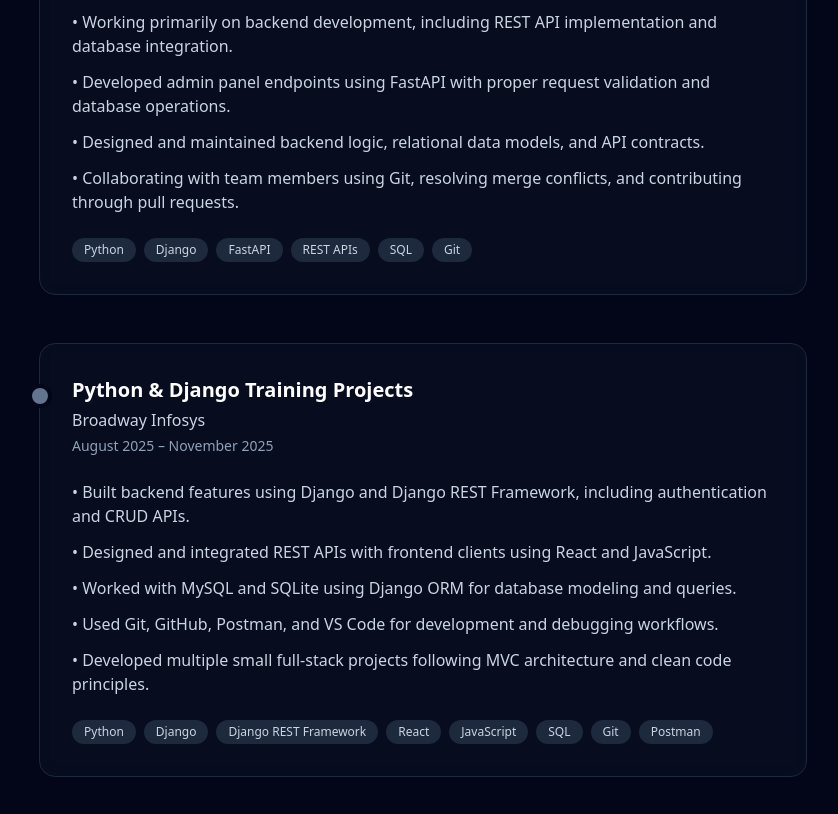
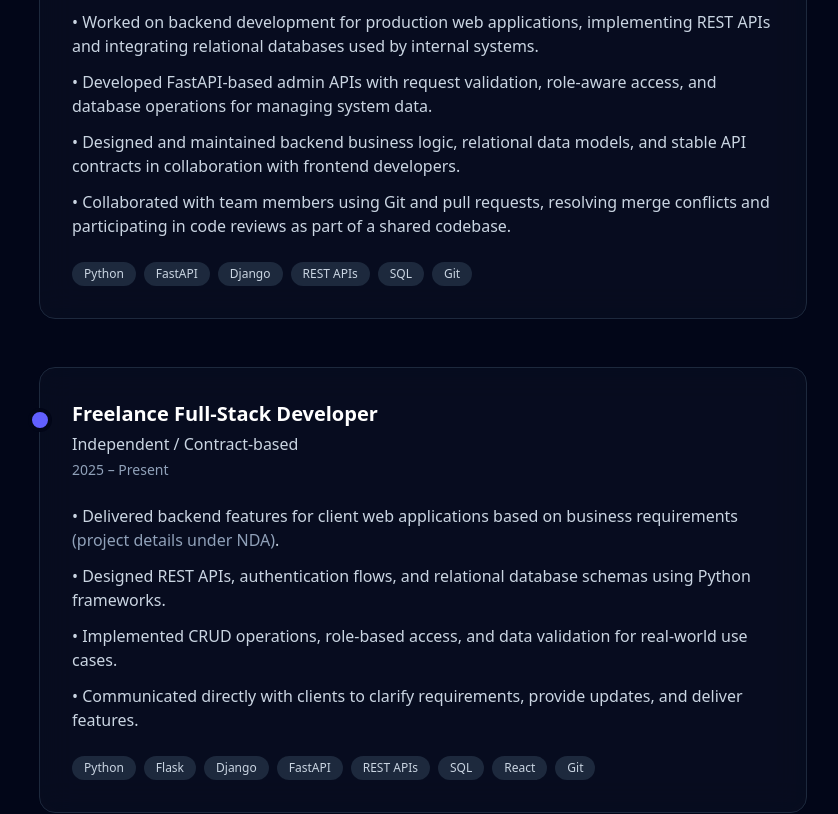
Before and after one commit to ahamedajaj01/MyPortfolio, a React (Vite) app: page / in a window 1280 px wide. Shown: the part 3620-4434 px from the top of the page, without its empty margins (345-1183 px from the left). Built offline with nearby package versions, Linux system fonts and the light colour scheme; no server answers.

Commit message:
updated portfolio

```diff
--- a/src/section/Contact.jsx
+++ b/src/section/Contact.jsx
@@ -145,12 +145,14 @@ export default function Contact() {
                 label="Full Name *"
                 name="name"
                 placeholder="Your full name"
+                required
               />
               <Input
                 label="Email Address *"
                 placeholder="your@email.com"
                 type="email"
                 name="email"
+                required
               />
             </div>
 
@@ -158,12 +160,14 @@ export default function Contact() {
               label="Subject"
               placeholder="What’s this about?"
               name="subject"
+              required
             />
 
             <Textarea
               label="Message *"
               name="message"
               placeholder="Tell me about your project, ideas, or just say hello…"
+              required
             />
 
             {/* Submit */}
--- a/src/section/Experience.jsx
+++ b/src/section/Experience.jsx
@@ -2,7 +2,6 @@ export default function Experience() {
   return (
     <section id="experience" className="py-32">
       <div className="mx-auto max-w-6xl px-6">
-
         {/* Section Header */}
         <div className="mx-auto max-w-2xl text-center">
           <span className="inline-flex rounded-full bg-violet-500/10 px-4 py-2 text-sm text-violet-400">
@@ -14,12 +13,12 @@ export default function Experience() {
           </h2>
 
           <p className="mt-4 text-slate-400">
-            Real-world development experience alongside academic and training-based work.
+            Real-world development experience alongside academic and
+            training-based work.
           </p>
         </div>
 
         <div className="mt-20 space-y-12 max-w-3xl mx-auto">
-
           {/* ================= Internship Experience ================= */}
           <div className="relative rounded-2xl border border-slate-800 bg-slate-900/40 p-8 backdrop-blur-lg">
             {/* Timeline Dot */}
@@ -29,9 +28,7 @@ export default function Experience() {
               Full-Stack Developer Intern
             </h3>
 
-            <p className="mt-1 text-slate-300">
-              Leaftclutch Technologies
-            </p>
+            <p className="mt-1 text-slate-300">Leaftclutch Technologies</p>
 
             <p className="mt-1 text-sm text-slate-400">
               December 2025 – Present
@@ -39,22 +36,84 @@ export default function Experience() {
 
             <ul className="mt-6 space-y-3 text-slate-300">
               <li>
-                • Working primarily on backend development, including REST API implementation and database integration.
+                • Worked on backend development for production web applications,
+                implementing REST APIs and integrating relational databases used
+                by internal systems.
               </li>
               <li>
-                • Developed admin panel endpoints using FastAPI with proper request validation and database operations.
+                • Developed FastAPI-based admin APIs with request validation,
+                role-aware access, and database operations for managing system
+                data.
               </li>
               <li>
-                • Designed and maintained backend logic, relational data models, and API contracts.
+                • Designed and maintained backend business logic, relational
+                data models, and stable API contracts in collaboration with
+                frontend developers.
               </li>
               <li>
-                • Collaborating with team members using Git, resolving merge conflicts, and contributing through pull requests.
+                • Collaborated with team members using Git and pull requests,
+                resolving merge conflicts and participating in code reviews as
+                part of a shared codebase.
               </li>
             </ul>
 
             {/* Tech Stack */}
             <div className="mt-6 flex flex-wrap gap-2">
-              {["Python","Django", "FastAPI", "REST APIs", "SQL", "Git"].map((tech) => (
+              {["Python", "FastAPI", "Django", "REST APIs", "SQL", "Git"].map(
+                (tech) => (
+                  <span
+                    key={tech}
+                    className="rounded-full bg-slate-800 px-3 py-1 text-xs text-slate-300"
+                  >
+                    {tech}
+                  </span>
+                ),
+              )}
+            </div>
+          </div>
+
+          {/* ================= Freelance Experience ================= */}
+          <div className="relative rounded-2xl border border-slate-800 bg-slate-900/40 p-8 backdrop-blur-lg">
+            {/* Timeline Dot */}
+            <span className="absolute -left-3 top-10 h-6 w-6 rounded-full border-4 border-slate-950 bg-indigo-500" />
+
+            <h3 className="text-xl font-semibold text-white">
+              Freelance Full-Stack Developer
+            </h3>
+
+            <p className="mt-1 text-slate-300">Independent / Contract-based</p>
+
+            <p className="mt-1 text-sm text-slate-400">2025 – Present</p>
+
+            <ul className="mt-6 space-y-3 text-slate-300">
+              <li>
+                • Delivered backend features for client web applications based
+                on business requirements
+                <span className="text-slate-400">
+                  {" "}
+                  (project details under NDA)
+                </span>
+                .
+              </li>
+              <li>
+                • Designed REST APIs, authentication flows, and relational
+                database schemas using Python frameworks.
+              </li>
+              <li>
+                • Implemented CRUD operations, role-based access, and data
+                validation for real-world use cases.
+              </li>
+              <li>
+                • Communicated directly with clients to clarify requirements,
+                provide updates, and deliver features.
+              </li>
+            </ul>
+
+            {/* Tech Stack */}
+            <div className="mt-6 flex flex-wrap gap-2">
+              {[
+                "Python", "Flask", "Django", "FastAPI", "REST APIs", "SQL", "React", "Git"
+              ].map((tech) => (
                 <span
                   key={tech}
                   className="rounded-full bg-slate-800 px-3 py-1 text-xs text-slate-300"
@@ -74,9 +133,7 @@ export default function Experience() {
               Python & Django Training Projects
             </h3>
 
-            <p className="mt-1 text-slate-300">
-              Broadway Infosys
-            </p>
+            <p className="mt-1 text-slate-300">Broadway Infosys</p>
 
             <p className="mt-1 text-sm text-slate-400">
               August 2025 – November 2025
@@ -84,19 +141,24 @@ export default function Experience() {
 
             <ul className="mt-6 space-y-3 text-slate-300">
               <li>
-                • Built backend features using Django and Django REST Framework, including authentication and CRUD APIs.
+                • Built backend features using Django and Django REST Framework,
+                including authentication and CRUD APIs.
               </li>
               <li>
-                • Designed and integrated REST APIs with frontend clients using React and JavaScript.
+                • Designed and integrated REST APIs with frontend clients using
+                React and JavaScript.
               </li>
               <li>
-                • Worked with MySQL and SQLite using Django ORM for database modeling and queries.
+                • Worked with MySQL and SQLite using Django ORM for database
+                modeling and queries.
               </li>
               <li>
-                • Used Git, GitHub, Postman, and VS Code for development and debugging workflows.
+                • Used Git, GitHub, Postman, and VS Code for development and
+                debugging workflows.
               </li>
               <li>
-                • Developed multiple small full-stack projects following MVC architecture and clean code principles.
+                • Developed multiple small full-stack projects following MVC
+                architecture and clean code principles.
               </li>
             </ul>
 
@@ -121,7 +183,6 @@ export default function Experience() {
               ))}
             </div>
           </div>
-
         </div>
       </div>
     </section>
```
